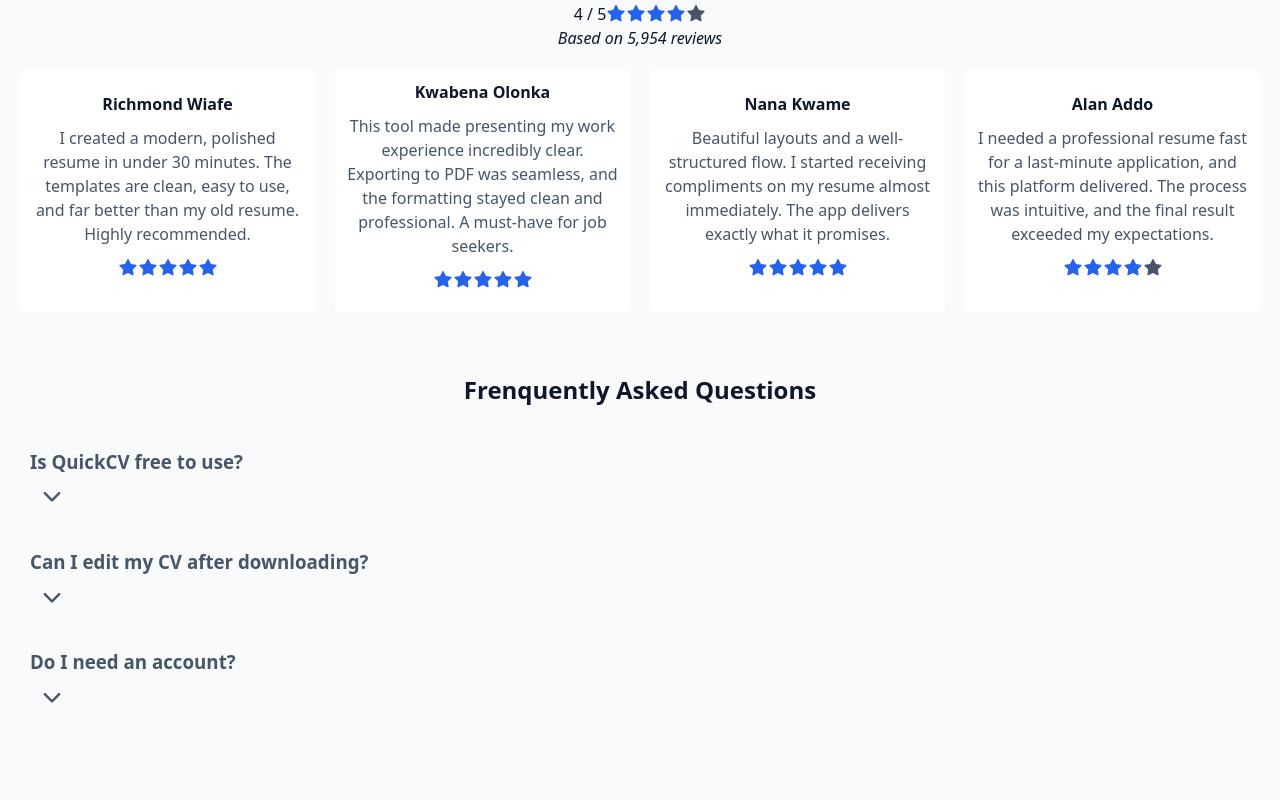
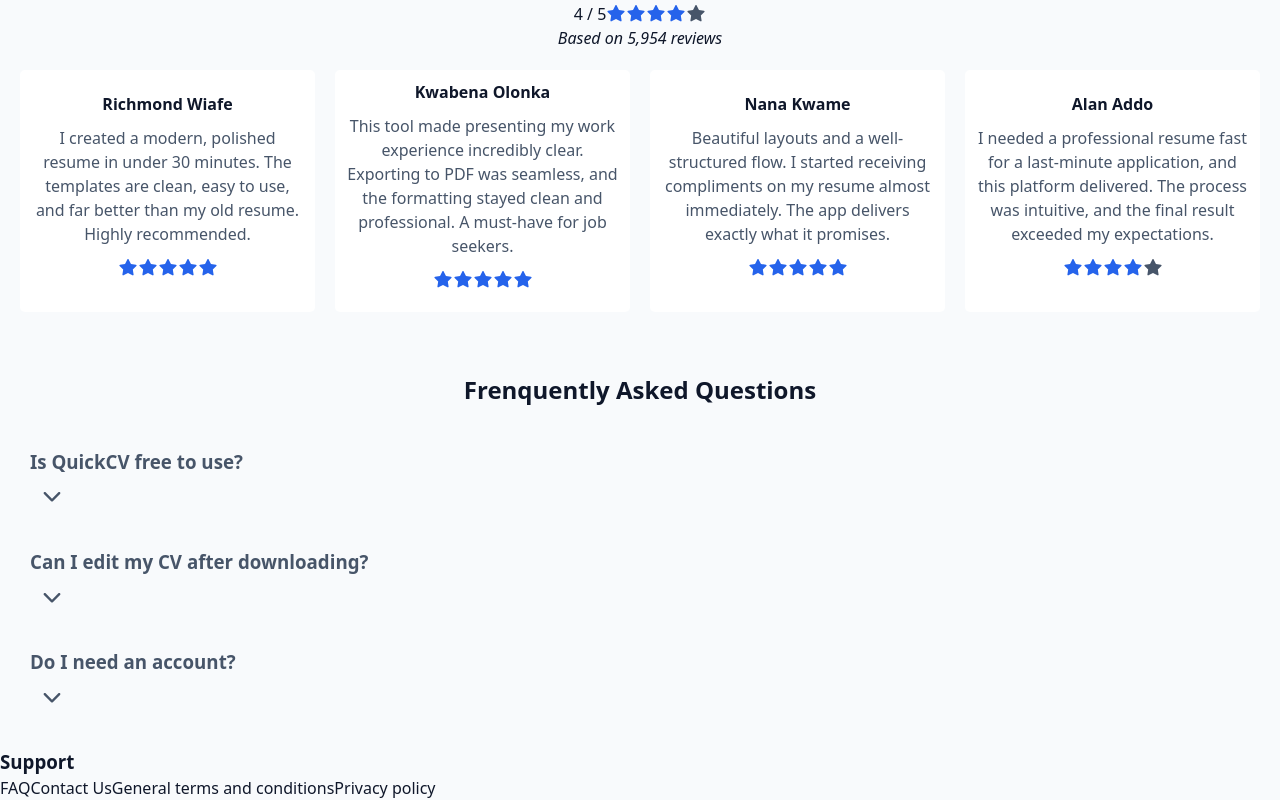
Before and after one commit to 4wiafe/cv-builder, a React (Vite) app in the folder cv-application/: page / in a window 1280 px wide. Shown: the part 1945-2745 px from the top of the page. Before the commit the page ends 2693 px from the top, so only its background shows below. Built offline with nearby package versions, Linux system fonts and the light colour scheme.

Commit message:
Add support links

```diff
--- a/cv-application/src/pages/LandingPage/Footer.jsx
+++ b/cv-application/src/pages/LandingPage/Footer.jsx
@@ -0,0 +1,13 @@
+export default function Footer() {
+  return (
+    <footer>
+      <div className="resources-container">
+        <h3 className="support">Support</h3>
+        <a href="#faq">FAQ</a>
+        <a href="#">Contact Us</a>
+        <a href="#">General terms and conditions</a>
+        <a href="#">Privacy policy</a>
+      </div>
+    </footer>
+  );
+}
--- a/cv-application/src/pages/LandingPage/LandingPage.jsx
+++ b/cv-application/src/pages/LandingPage/LandingPage.jsx
@@ -4,6 +4,7 @@ import Hero from "./Hero";
 import HowItWorks from "./HowItWorks";
 import Reviews from "./Reviews";
 import FAQSection from "./FAQSection";
+import Footer from "../LandingPage/Footer";
 import ToggleButton from "../../components/ToggleButton";
 import { FontAwesomeIcon } from "@fortawesome/react-fontawesome";
 import { faXmark, faBars,  } from "@fortawesome/free-solid-svg-icons";
@@ -65,6 +66,7 @@ export default function LandingPage({themeMode, handleThemeToggle}) {
         <HowItWorks />
         <Reviews />
         <FAQSection />
+        <Footer />
       </main>
     </>
   );
```
